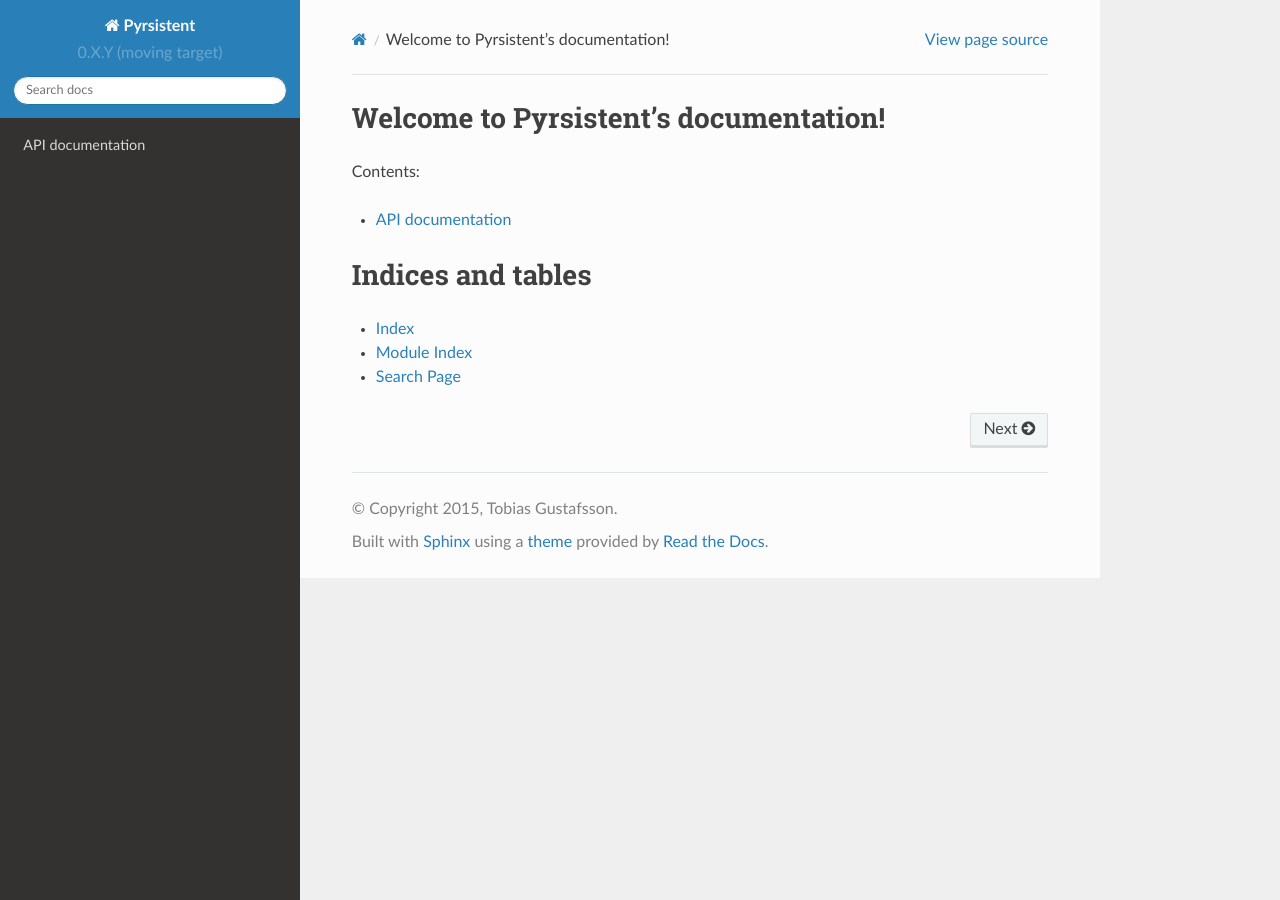
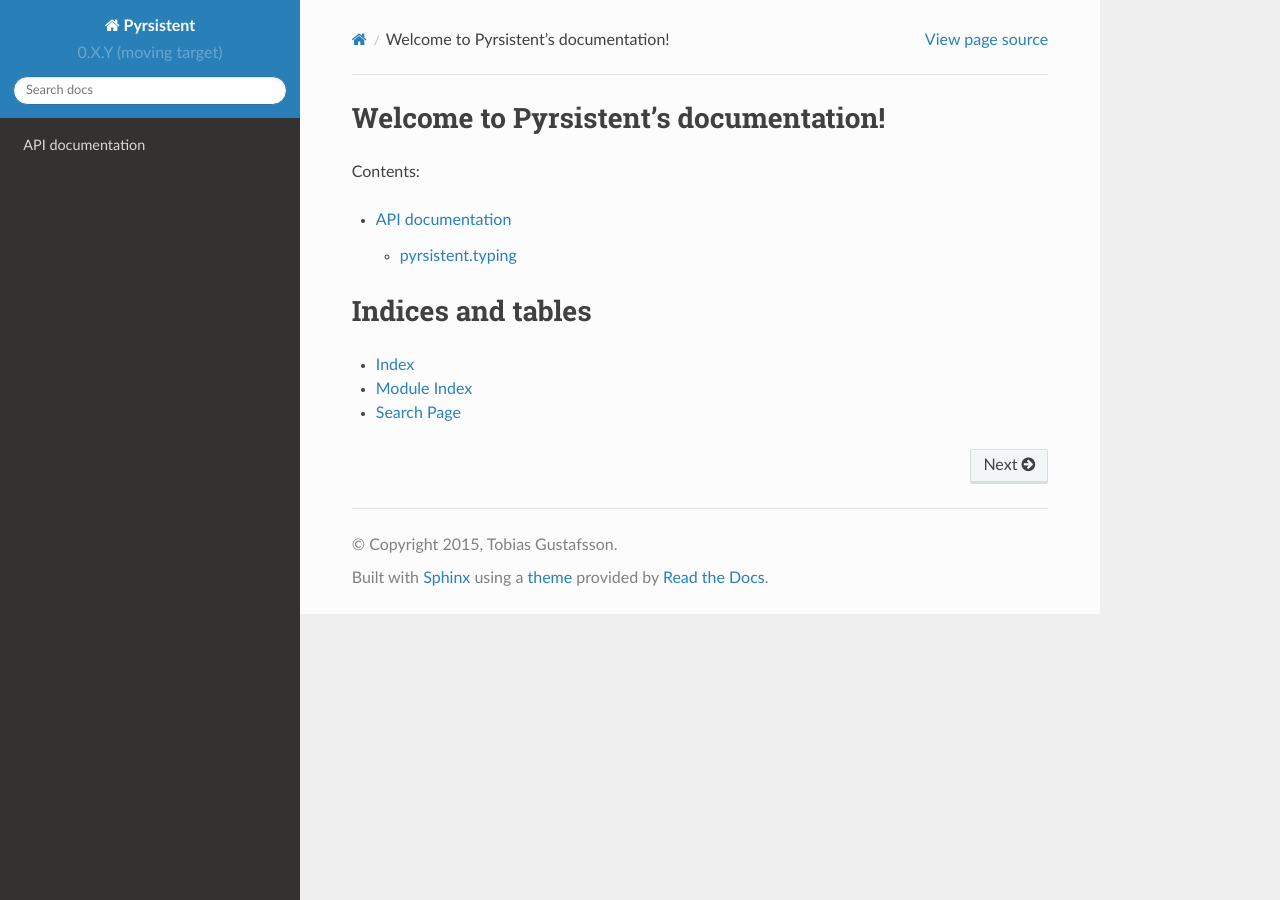
Before and after one commit to tobgu/pyrsistent, a Sphinx documentation site: the page built from docs/source/index.rst, in a window 1280 px wide. Built offline with Sphinx 7.4.7 and the Read the Docs theme 2.0.0, drawn with Linux system fonts in a browser that asks for light colours.

Commit message:
Add pyrsistent.typing to the API documentation.
These were previously not linked anywhere indexable in pyrsistent's
documentation, which makes it harder for downstream projects which
use them because the intersphinx links (from downstream project to
pyrsistent's docs) will fail whenever these are used.

```diff
--- a/docs/source/api.rst
+++ b/docs/source/api.rst
@@ -1,4 +1,11 @@
 API documentation
 =================
+
 .. automodule:: pyrsistent
    :members:
+
+pyrsistent.typing
+-----------------
+
+.. automodule:: pyrsistent.typing
+   :members:
```
